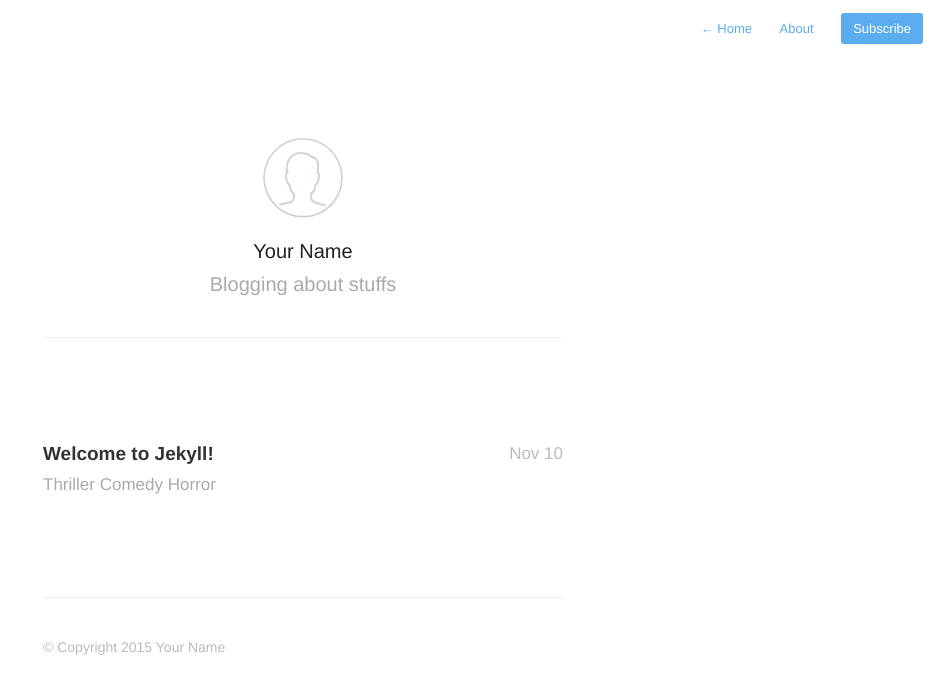
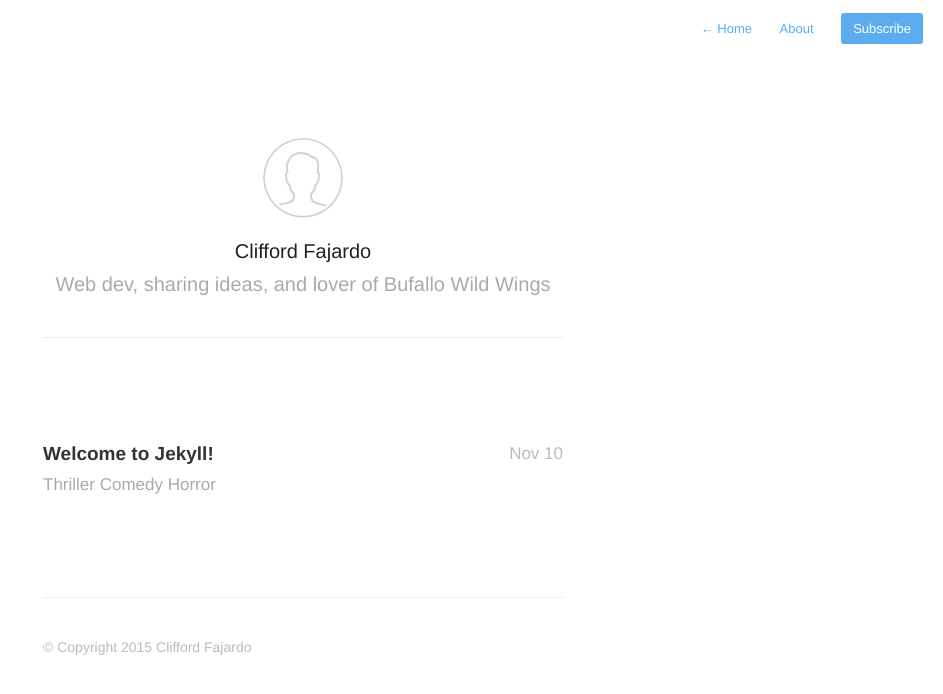
Before and after one commit to JosephSun/cliffordfajardo.github.io, a Jekyll site: the page built from index.html, in a window 1280 px wide. Shown: the top 694 px of the page, without its empty margins (337-1280 px from the left). Built offline with Jekyll 4.4.1, drawn with Linux system fonts in a browser that asks for light colours; nearby versions of some CDN libraries; Markdown is read by kramdown in place of the engine named in the settings; the list of posts is cut into pages by our own code.

Commit message:
added my info for the blog

```diff
--- a/_config.yml
+++ b/_config.yml
@@ -1,6 +1,6 @@
-name: Your New Jekyll Site
-description: Blogging about stuffs
-meta_description: "Your New Jekyll Site, Blogging about stuffs"
+name: Clifford Fajardo
+description: "Web dev, sharing ideas, and lover of Bufallo Wild Wings"
+meta_description: "blogging about web development, javascript, github, node, html, css, sass, scss and much more"
 
 aboutPage: true
 
@@ -12,12 +12,12 @@ baseurl: /
 domain_name: 'http://yourblog-domain.com'
 google_analytics: 'UA-XXXXXXXX-X'
 disqus: false
-disqus_shortname: 'your-disqus-shortname'
+disqus_shortname: 'cliffordfajardo'
 
 # Details for the RSS feed generator
 url:            'http://your-blog-url.example.com'
-author:         'Your Name'
-authorTwitter:  'YourTwitterUsername'
+author:         'Clifford Fajardo'
+authorTwitter:  'cliffordfajard0'
 
 permalink:       /:year/:title/
 
```
